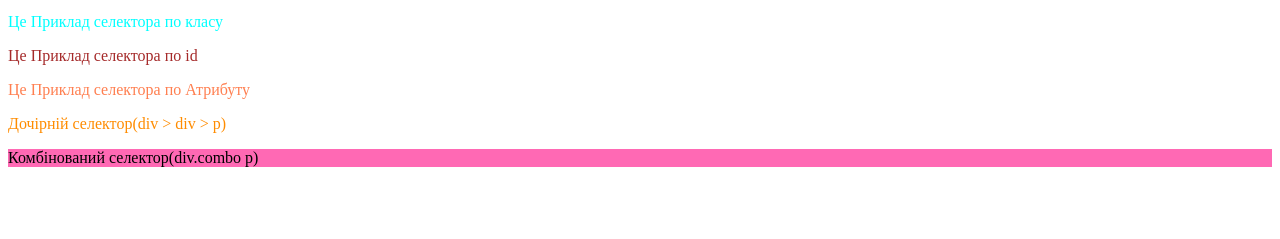
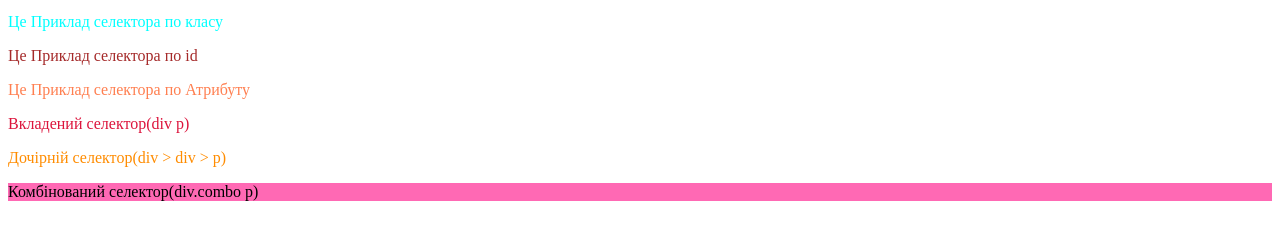
Before and after one commit to Illia-Shtefano/homework-4, a plain HTML site: page index.html in a window 1280 px wide. Shown: the part 101-340 px from the top of the page. Drawn offline with Linux system fonts and the light colour scheme.

Commit message:
return div

```diff
--- a/index.html
+++ b/index.html
@@ -12,7 +12,9 @@
     <p id="text">Це Приклад селектора по id</p>
     <p title="jok">Це Приклад селектора по Атрибуту</p>
 
-
+    <div>
+        <p>Вкладений селектор(div p)</p>
+    </div>
     <div>
         <div>
             <p>Дочірній селектор(div > div > p)</p>
```
